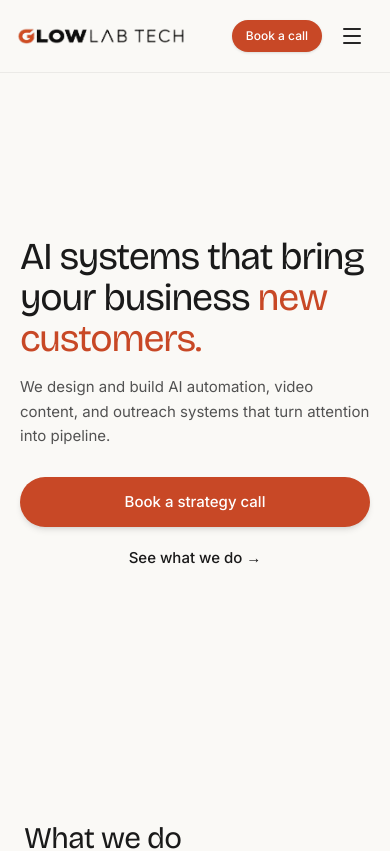
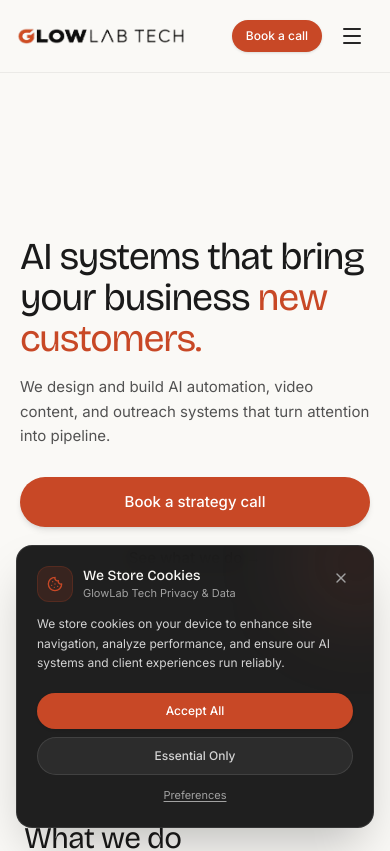
Before and after one commit to rahulkumar8285/glowlabtech, a React (Vite) app: page / in a window 390 px wide. Shown: the top 851 px of the page. Built offline with nearby package versions, Linux system fonts and the light colour scheme.

Commit message:
feat(cookies): add bottom cookie consent banner with storage preferences

```diff
--- a/src/App.tsx
+++ b/src/App.tsx
@@ -19,6 +19,7 @@ import BlogDetailPage from './components/BlogDetailPage';
 import ContactPage from './components/ContactPage';
 import FinalCTASection from './components/FinalCTASection';
 import Footer from './components/Footer';
+import CookieBanner from './components/CookieBanner';
 import { updatePageSEO } from './utils/seo';
 
 export default function App() {
@@ -210,6 +211,9 @@ export default function App() {
 
       {/* GLOBAL FOOTER */}
       <Footer onNavigate={navigateTo} />
+
+      {/* COOKIE CONSENT BANNER */}
+      <CookieBanner />
     </div>
   );
 }
--- /dev/null
+++ b/src/components/CookieBanner.tsx
@@ -0,0 +1,159 @@
+import { useState, useEffect } from 'react';
+import { Cookie, X, Check, Shield } from 'lucide-react';
+
+export default function CookieBanner() {
+  const [isVisible, setIsVisible] = useState(false);
+  const [showDetails, setShowDetails] = useState(false);
+
+  useEffect(() => {
+    // Check if user already made a choice
+    try {
+      const savedConsent = localStorage.getItem('glowlab_cookie_consent');
+      if (!savedConsent) {
+        // Small delay for smooth entry after page loads
+        const timer = setTimeout(() => {
+          setIsVisible(true);
+        }, 800);
+        return () => clearTimeout(timer);
+      }
+    } catch {
+      // LocalStorage access restricted (e.g. incognito or iframe)
+      setIsVisible(true);
+    }
+
+    // Listen for footer "Cookies" click to re-open preferences
+    const handleReopen = () => {
+      setIsVisible(true);
+      setShowDetails(true);
+    };
+
+    window.addEventListener('open-cookie-preferences', handleReopen);
+    return () => window.removeEventListener('open-cookie-preferences', handleReopen);
+  }, []);
+
+  const handleAcceptAll = () => {
+    try {
+      localStorage.setItem('glowlab_cookie_consent', 'accepted');
+      localStorage.setItem('glowlab_cookie_analytics', 'true');
+      localStorage.setItem('glowlab_cookie_marketing', 'true');
+    } catch {
+      // Ignore
+    }
+    setIsVisible(false);
+  };
+
+  const handleDeclineNonEssential = () => {
+    try {
+      localStorage.setItem('glowlab_cookie_consent', 'essential_only');
+      localStorage.setItem('glowlab_cookie_analytics', 'false');
+      localStorage.setItem('glowlab_cookie_marketing', 'false');
+    } catch {
+      // Ignore
+    }
+    setIsVisible(false);
+  };
+
+  const handleClose = () => {
+    setIsVisible(false);
+  };
+
+  if (!isVisible) return null;
+
+  return (
+    <aside
+      role="dialog"
+      aria-live="polite"
+      aria-label="Cookie consent banner"
+      className="fixed bottom-4 left-4 right-4 sm:left-auto sm:right-6 sm:bottom-6 sm:max-w-md z-50 animate-in fade-in slide-in-from-bottom-5 duration-300"
+    >
+      <div className="relative w-full bg-[#141413]/95 backdrop-blur-md text-[#FAF9F6] border border-white/10 rounded-2xl shadow-2xl p-5 sm:p-6 overflow-hidden">
+        {/* Subtle decorative background glow */}
+        <div
+          aria-hidden="true"
+          className="absolute -top-12 -right-12 w-32 h-32 bg-[#C84826]/10 rounded-full blur-2xl pointer-events-none"
+        />
+
+        {/* Top Header Row */}
+        <div className="flex items-start justify-between gap-3 mb-3 relative z-10">
+          <div className="flex items-center gap-2.5">
+            <div className="w-9 h-9 rounded-xl bg-[#C84826]/15 flex items-center justify-center text-[#C84826] shrink-0 border border-[#C84826]/20">
+              <Cookie className="w-4 h-4" />
+            </div>
+            <div>
+              <h3 className="font-headline font-semibold text-sm sm:text-[15px] text-[#FAF9F6] leading-snug">
+                We Store Cookies
+              </h3>
+              <p className="font-body text-[11px] text-neutral-400">
+                GlowLab Tech Privacy &amp; Data
+              </p>
+            </div>
+          </div>
+
+          <button
+            type="button"
+            onClick={handleClose}
+            aria-label="Close cookie banner"
+            className="p-1 rounded-md text-neutral-400 hover:text-white hover:bg-white/10 transition-colors cursor-pointer shrink-0"
+          >
+            <X className="w-4 h-4" />
+          </button>
+        </div>
+
+        {/* Message Body */}
+        <p className="font-body text-xs sm:text-[13px] text-neutral-300 leading-relaxed mb-4 relative z-10">
+          We store cookies on your device to enhance site navigation, analyze performance, and ensure our AI systems and client experiences run reliably.
+        </p>
+
+        {/* Optional Expandable Preferences Details */}
+        {showDetails && (
+          <div className="mb-4 pt-3 border-t border-white/10 space-y-2.5 text-xs font-body text-neutral-300 relative z-10">
+            <div className="flex items-center justify-between py-1">
+              <div className="flex items-center gap-2">
+                <Shield className="w-3.5 h-3.5 text-[#C84826]" />
+                <span className="font-medium text-neutral-200">Strictly Necessary</span>
+              </div>
+              <span className="text-[11px] text-neutral-400 font-medium">Always Active</span>
+            </div>
+
+            <div className="flex items-center justify-between py-1">
+              <div className="flex items-center gap-2">
+                <Check className="w-3.5 h-3.5 text-neutral-400" />
+                <span className="font-medium text-neutral-200">Analytics &amp; Performance</span>
+              </div>
+              <span className="text-[11px] text-neutral-400">Optional</span>
+            </div>
+          </div>
+        )}
+
+        {/* Action Buttons */}
+        <div className="flex flex-col sm:flex-row items-stretch sm:items-center gap-2 sm:gap-2.5 pt-1 relative z-10">
+          <button
+            type="button"
+            onClick={handleAcceptAll}
+            className="w-full sm:flex-1 inline-flex items-center justify-center font-body font-medium text-xs sm:text-[13px] text-white bg-[#C84826] hover:bg-[#B33E1D] active:scale-[0.98] px-4 py-2.5 rounded-full transition-all duration-200 cursor-pointer shadow-sm select-none"
+          >
+            Accept All
+          </button>
+
+          <button
+            type="button"
+            onClick={handleDeclineNonEssential}
+            className="w-full sm:flex-1 inline-flex items-center justify-center font-body font-medium text-xs sm:text-[13px] text-neutral-300 hover:text-white bg-white/[0.06] hover:bg-white/[0.12] border border-white/10 active:scale-[0.98] px-3.5 py-2.5 rounded-full transition-all duration-200 cursor-pointer select-none"
+          >
+            Essential Only
+          </button>
+
+          {!showDetails && (
+            <button
+              type="button"
+              onClick={() => setShowDetails(true)}
+              className="text-[11px] text-neutral-400 hover:text-neutral-200 underline underline-offset-2 py-1 transition-colors text-center cursor-pointer select-none sm:hidden"
+            >
+              Preferences
+            </button>
+          )}
+        </div>
+      </div>
+    </aside>
+  );
+}
--- a/src/components/Footer.tsx
+++ b/src/components/Footer.tsx
@@ -235,6 +235,18 @@ export default function Footer({ onNavigate }: FooterProps) {
               <span className="hover:text-[#FAF9F6] cursor-pointer transition-colors py-1">Terms</span>
               <span className="text-neutral-700">•</span>
               <span className="hover:text-[#FAF9F6] cursor-pointer transition-colors py-1">Security</span>
+              <span className="text-neutral-700">•</span>
+              <button
+                type="button"
+                onClick={() => {
+                  if (typeof window !== 'undefined') {
+                    window.dispatchEvent(new Event('open-cookie-preferences'));
+                  }
+                }}
+                className="hover:text-[#FAF9F6] cursor-pointer transition-colors py-1 text-xs"
+              >
+                Cookies
+              </button>
             </div>
 
             <button
```
